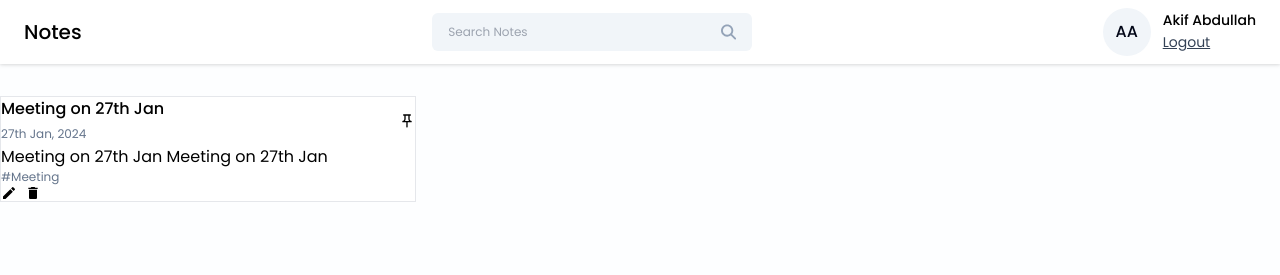
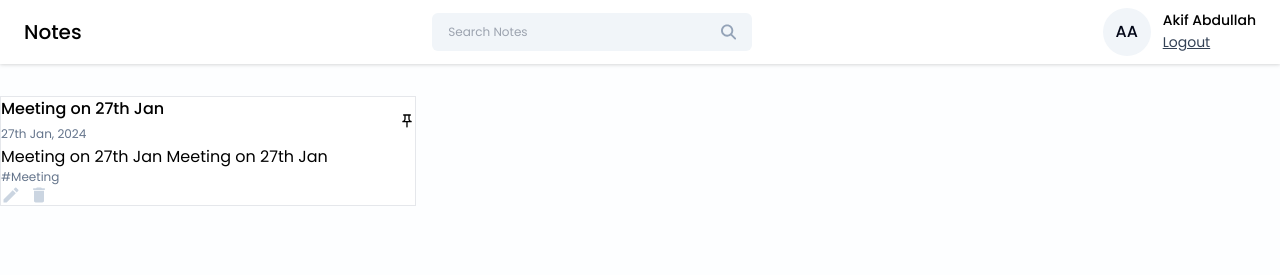
Before and after one commit to Akifcdr/notetakingapp, a React (Vite) app in the folder frontend/notes-app/: page /dashboard in a window 1280 px wide. Shown: the top 275 px of the page. Built offline with nearby package versions, Linux system fonts and the light colour scheme.

Commit message:
added css for icon button and added pin icon to note card component.

```diff
--- a/frontend/notes-app/src/index.css
+++ b/frontend/notes-app/src/index.css
@@ -19,3 +19,6 @@
         @apply w-full text-sm bg-primary text-white p-2 rounded my-1 hover:bg-blue-600;
     }
 }
+.icon-btn{
+    @apply text-xl text-slate-300 cursor-pointer hover:text-primary;
+}
```
